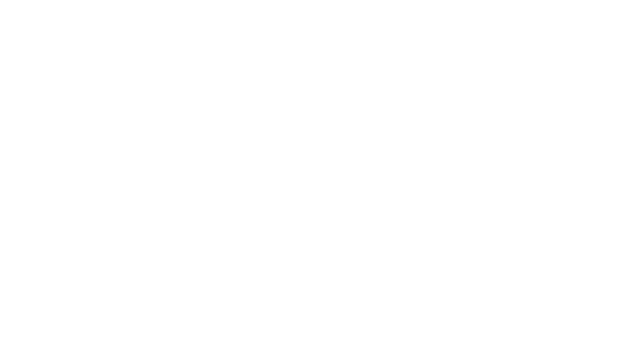
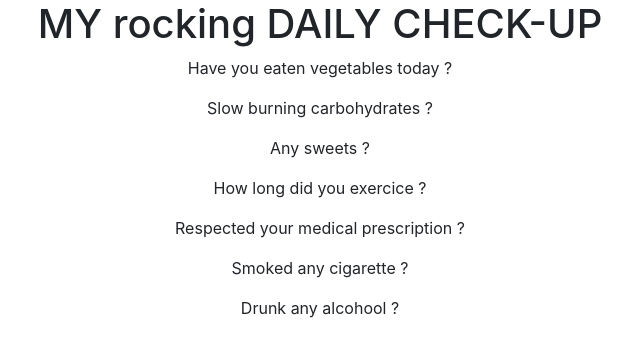
Before and after one commit to JenniferFromanger/Quoi-de-neuf, a React (Create React App) app in the folder quoi-de-neuf/: page /Form in a window 1280 px wide. Shown: the top 356 px of the page, without its empty margins (320-960 px from the left). Built offline with nearby package versions, Linux system fonts and the light colour scheme.

Commit message:
added questions

```diff
--- a/quoi-de-neuf/package.json
+++ b/quoi-de-neuf/package.json
@@ -6,8 +6,11 @@
     "@testing-library/jest-dom": "^4.2.4",
     "@testing-library/react": "^9.5.0",
     "@testing-library/user-event": "^7.2.1",
+    "bootstrap": "^4.5.0",
+    "node-sass": "^4.14.1",
     "react": "^16.13.1",
     "react-dom": "^16.13.1",
+    "react-router-dom": "^5.2.0",
     "react-scripts": "3.4.1"
   },
   "scripts": {
--- a/quoi-de-neuf/src/App.jsx
+++ b/quoi-de-neuf/src/App.jsx
@@ -3,6 +3,7 @@
 import "./App.css";
 import Homepage from "./components/Homepage";
 import Profile from "./components/Profile";
+import Form from "./components/Form";
 import { BrowserRouter as Router, Route, Switch } from "react-router-dom";
 function App() {
   return (
@@ -11,6 +12,7 @@
         <Switch>
           <Route exact path="/" component={Homepage} />
           <Route path="/Profile" component={Profile} />
+          <Route path="/Form" component={Form} />
         </Switch>
       </div>
     </Router>
--- /dev/null
+++ b/quoi-de-neuf/src/components/Form.jsx
@@ -0,0 +1,18 @@
+import React from "react";
+
+function Form() {
+  return (
+    <div className="form">
+      <h1>MY rocking DAILY CHECK-UP</h1>
+      <p>Have you eaten vegetables today ?</p>
+      <p>Slow burning carbohydrates ?</p>
+      <p>Any sweets ?</p>
+      <p>How long did you exercice ?</p>
+      <p>Respected your medical prescription ?</p>
+      <p>Smoked any cigarette ?</p>
+      <p>Drunk any alcohool ?</p>
+    </div>
+  );
+}
+
+export default Form;
```
Also changed, not shown: 1 other file (tests, documents, lock files or other folders).
